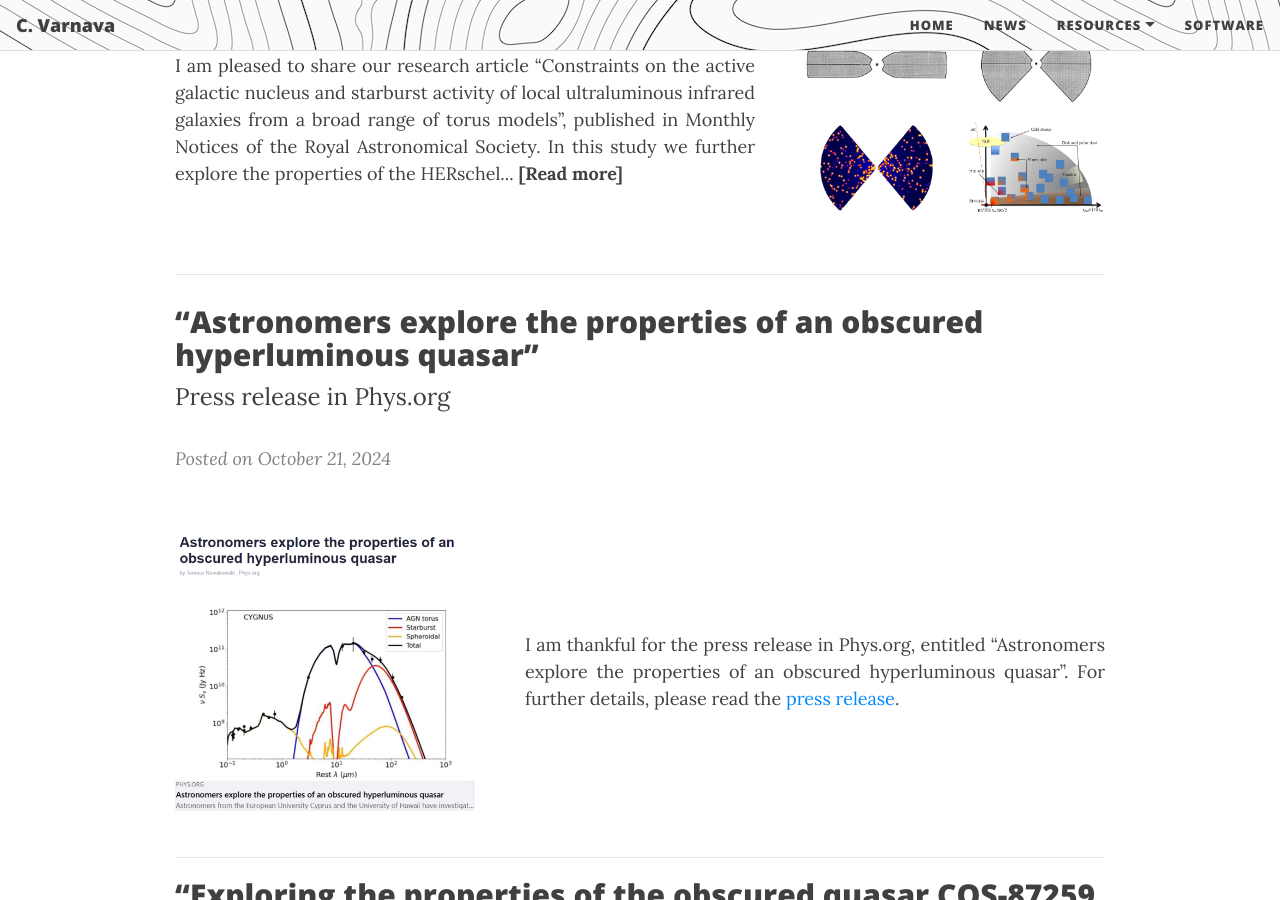
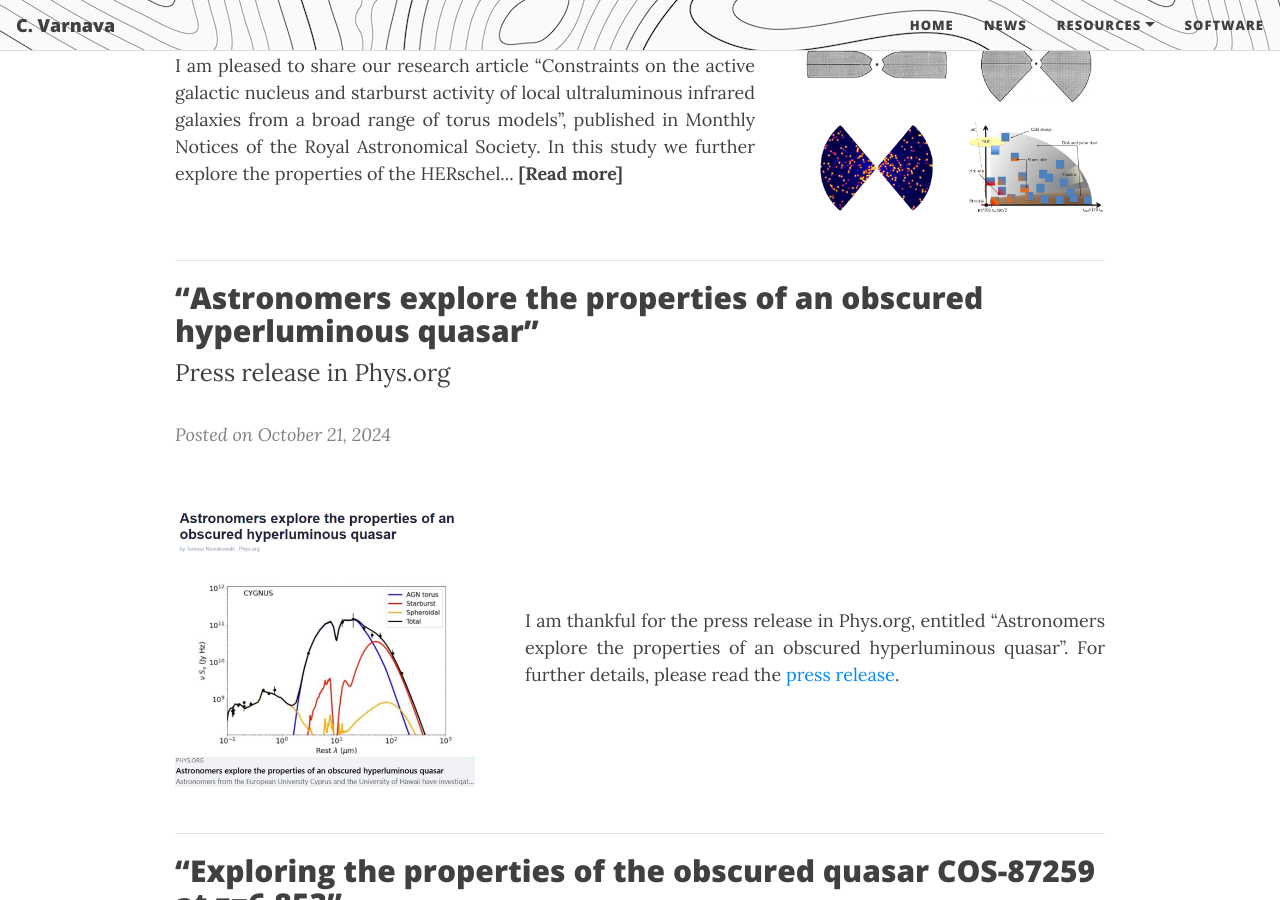
Before and after one commit to ch-var/ch-var.github.io, a Jekyll site: the page built from news.html, in a window 1280 px wide and 900 px high, scrolled down 1122 px. Built offline with Jekyll 4.4.1, drawn with Linux system fonts in a browser that asks for light colours; formulas are drawn with MathJax 3.

Commit message:
Update news.html

```diff
--- a/news.html
+++ b/news.html
@@ -53,7 +53,7 @@ mathjax: true
   <p style="margin-left: 20px;"><img src="/assets/img/4_AGN_models.png" style="max-width: 300px; height: auto;"/></p>
 </div>
 
-<p><hr size="2"></p>
+<hr size="2">
 
 <p style="margin-bottom: 8px; font-family: var(--header-font); font-weight: 800; line-height: 1.1; font-size: 1.875rem; margin-top: 1.25rem;">“Astronomers explore the properties of an obscured hyperluminous quasar”</p>
 <p style="margin-top: 8px; margin-bottom: 8px;"><font size="+2">Press release in Phys.org</font></p>
@@ -75,7 +75,7 @@ mathjax: true
   <p style="margin-left: 20px;"><img src="/assets/img/SMBH.jpg" style="max-width: 300px; height: auto;"/></p>
 </div>
 
-<p><hr size="2"></p>
+<hr size="2">
 
 <p style="margin-bottom: 8px; font-family: var(--header-font); font-weight: 800; line-height: 1.1; font-size: 1.875rem; margin-top: 1.25rem;">“SMART: spectral energy distributions Markov chain analysis with radiative transfer models”</p>
 <p style="margin-top: 8px; margin-bottom: 8px;"><font size="+2">Published in Monthly Notices of the Royal Astronomical Society</font></p>
```
